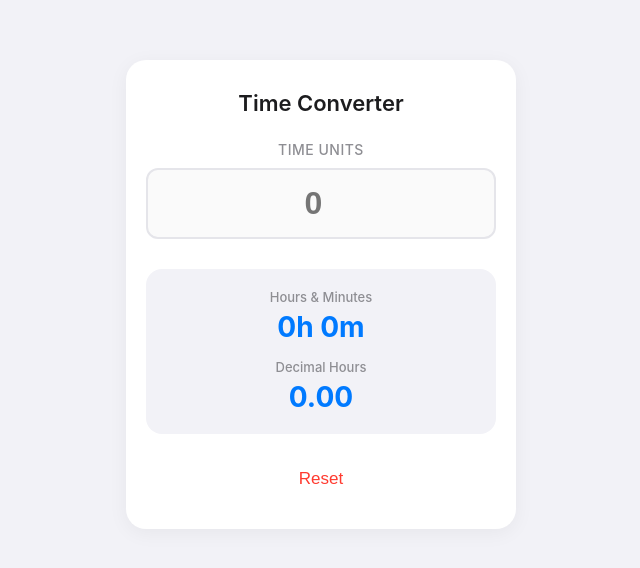
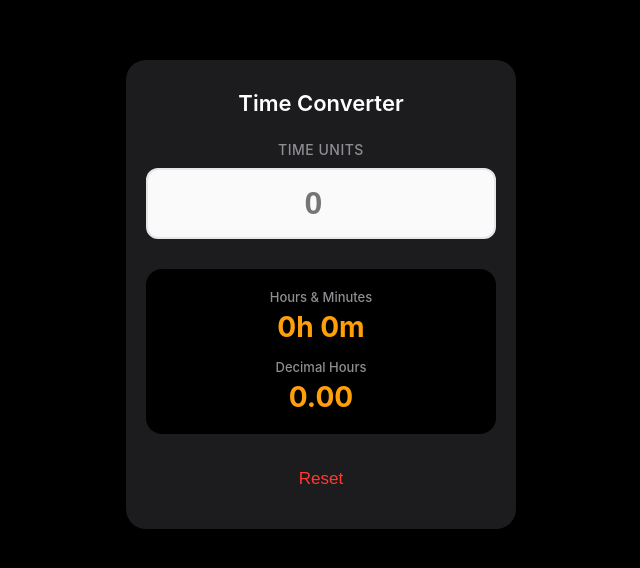
Before and after one commit to saavin1/Unit-Converter, a plain HTML site: page index.html in a window 1280 px wide. Shown: the part 106-674 px from the top of the page, without its empty margins (319-959 px from the left). Drawn offline with Linux system fonts and the light colour scheme.

Commit message:
Update index.html

```diff
--- a/index.html
+++ b/index.html
@@ -16,11 +16,11 @@
     <title>Time Unit Converter</title>
     <style>
         :root {
-            --bg-color: #f2f2f7; /* Standard iOS background */
-            --card-bg: #ffffff;
-            --text-main: #1c1c1e;
-            --accent: #007aff; /* iOS blue */
-        }
+    --bg-color: #000000;
+    --card-bg: #1c1c1e;
+    --text-main: #ffffff;
+    --accent: #ff9f0a; /* iOS Orange */
+}
         body {
             font-family: -apple-system, BlinkMacSystemFont, "Segoe UI", Roboto, Helvetica, Arial, sans-serif;
             background-color: var(--bg-color);
```
